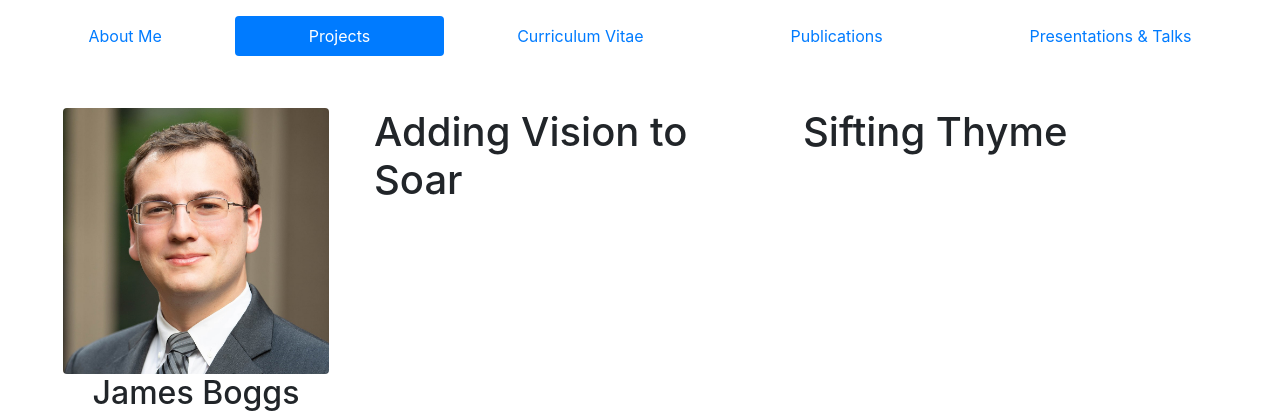
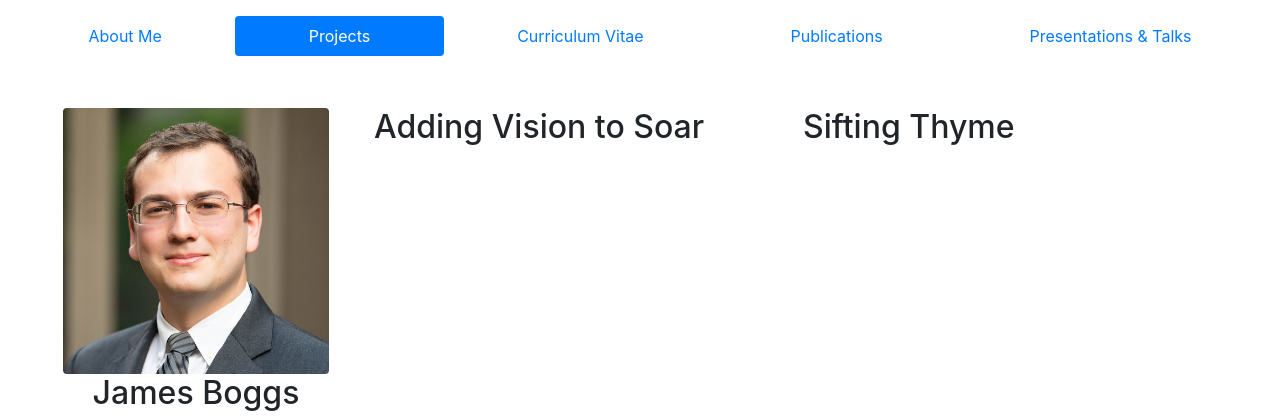
Before and after one commit to JBoggsy/jboggsy.github.io, a plain HTML site: page index.html in a window 1280 px wide. Both pictures are taken after a click on the link "Projects". Shown: the top 417 px of the page. Drawn offline with nearby package versions, Linux system fonts and the light colour scheme.

Commit message:
Reducing header size of projects

```diff
--- a/index.html
+++ b/index.html
@@ -81,11 +81,11 @@
                     <div class="tab-pane fade" id="projects" role="tabpanel">
                         <div class="row">
                             <div class="col-lg-6 col-12">
-                                <h1>Adding Vision to Soar</h1>
+                                <h2>Adding Vision to Soar</h2>
                             </div>
 
                             <div class="col-lg-6 col-12">
-                                <h1>Sifting Thyme</h1>
+                                <h2>Sifting Thyme</h2>
                             </div>
                         </div>
                     </div>
```
